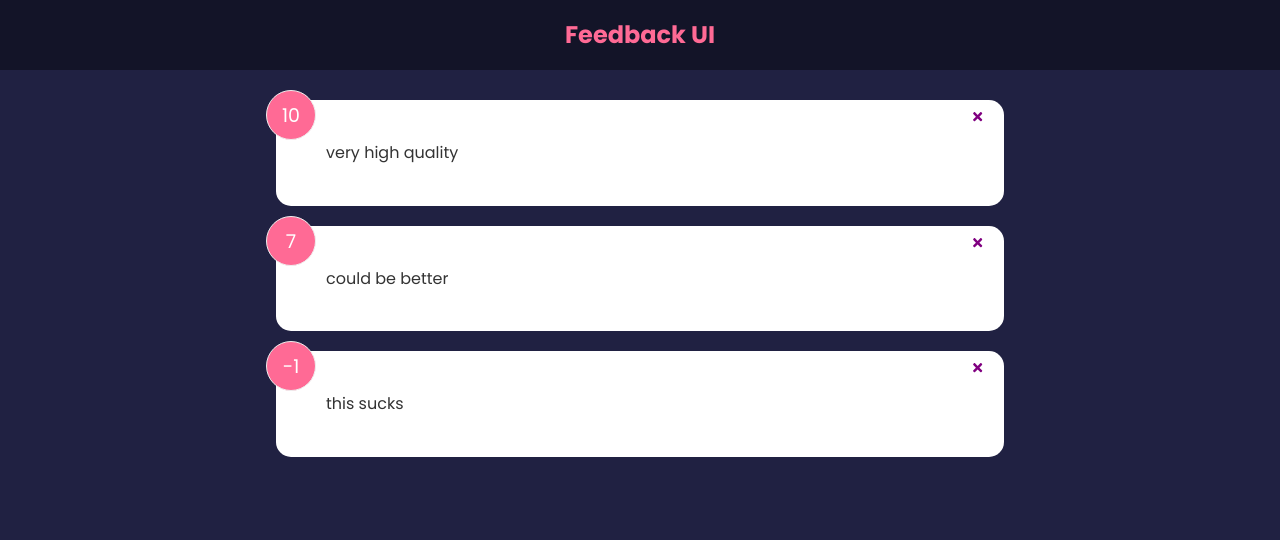
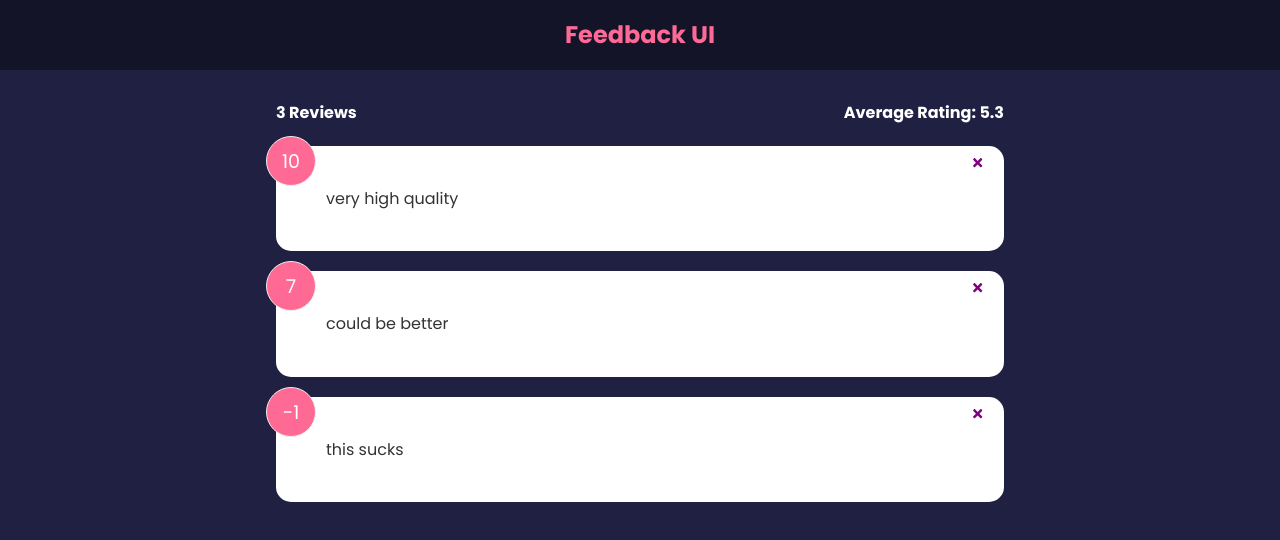
Before and after one commit to Jcorr15/feedback-app, a React (Create React App) app: page / in a window 1280 px wide. Shown: the top 540 px of the page. Built offline with nearby package versions, Linux system fonts and the light colour scheme.

Commit message:
Added FeedbackStats component

```diff
--- a/src/App.js
+++ b/src/App.js
@@ -1,6 +1,7 @@
 import { useState } from 'react';
 import Header from './components/Header';
 import FeedbackList from './components/FeedbackList';
+import FeedbackStats from './components/FeedbackStats';
 import FeedbackData from './data/FeedbackData';
 
 function App() {
@@ -16,6 +17,7 @@
     <>
       <Header />
       <div className="container">
+        <FeedbackStats feedback={feedback} />
         <FeedbackList feedback={feedback} handleDelete={deleteFeedback} />
       </div>
     </>
--- /dev/null
+++ b/src/components/FeedbackStats.jsx
@@ -0,0 +1,25 @@
+import PropTypes from 'prop-types';
+
+function FeedbackStats({ feedback }) {
+  let average =
+    feedback.reduce((acc, cur) => {
+      return (acc += cur.rating);
+    }, 0) / feedback.length;
+
+  // Make average only have one decimal place
+  // Use a regular expression to replace the decimal when it is zero
+  average = average.toFixed(1).replace(/[.,]0$/, '');
+
+  return (
+    <div className="feedback-stats">
+      <h4>{feedback.length} Reviews</h4>
+      <h4>Average Rating: {isNaN(average) ? 0 : average}</h4>
+    </div>
+  );
+}
+
+FeedbackStats.propTypes = {
+  feedback: PropTypes.array.isRequired,
+};
+
+export default FeedbackStats;
```
